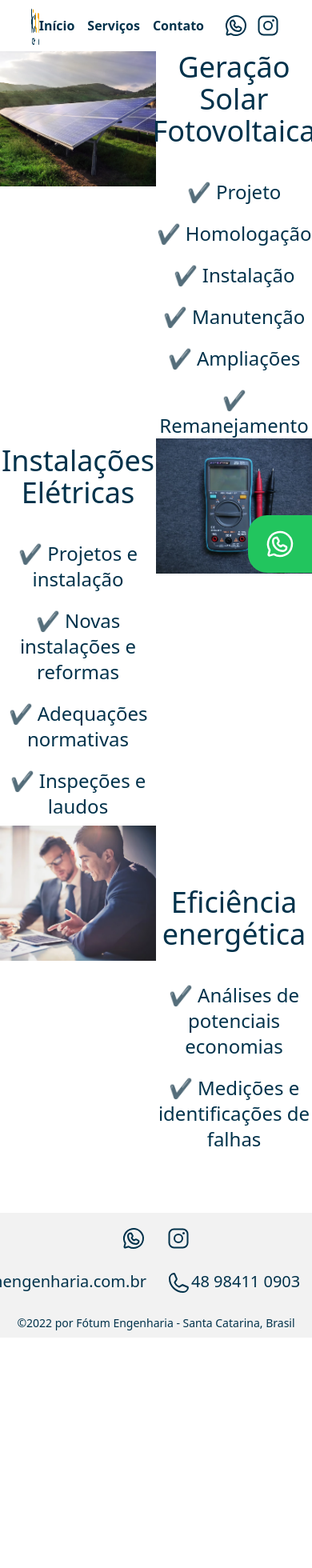
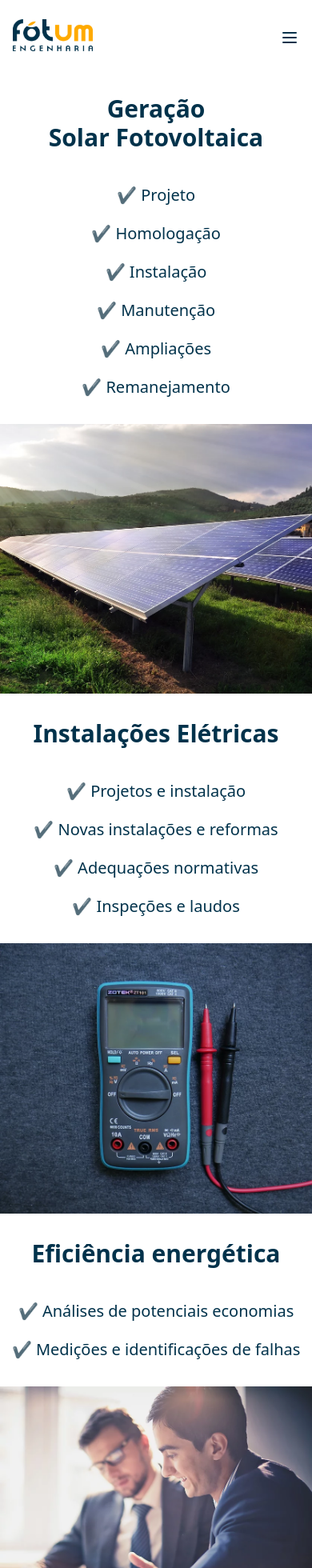
Before and after one commit to Rafagom/fotum-ts-serverless, a Next.js app: page /services in a window 390 px wide. Shown: the top 1960 px of the page at 80% size. Before the commit the page ends 1672 px from the top, so only its background shows below. Built offline with nearby package versions, Linux system fonts and the light colour scheme.

Commit message:
responsive

```diff
--- a/package.json
+++ b/package.json
@@ -9,6 +9,8 @@
     "lint": "next lint"
   },
   "dependencies": {
+    "@headlessui/react": "^1.6.4",
+    "@heroicons/react": "^1.0.6",
     "@sendgrid/mail": "^7.7.0",
     "axios": "^0.27.2",
     "formik": "^2.2.9",
--- a/pages/contact.tsx
+++ b/pages/contact.tsx
@@ -5,12 +5,14 @@ import { Widget } from "../src/components/Widget/Widget";
 
 function Contact() {
   return (
-    <>
+    <div className="">
       <Header />
       <ContactForm />
+
       <Footer />
+
       <Widget />
-    </>
+    </div>
   );
 }
 export default Contact;
--- a/pages/services.tsx
+++ b/pages/services.tsx
@@ -4,6 +4,7 @@ import { Widget } from "../src/components/Widget/Widget";
 import { motion, useAnimation } from "framer-motion";
 import { useInView } from "react-intersection-observer";
 import { useEffect } from "react";
+import Image from "next/image";
 
 function Services() {
   const left = {
@@ -43,20 +44,13 @@ function Services() {
   return (
     <>
       <Header />
-      <section className="grid grid-cols-2 grid-rows-3">
-        <img
-          className="col-start-1 col-end-2 w-full row-start-1"
-          src="/img1.webp"
-          alt="Modulos"
-        />
-
-        <div className="flex flex-col items-center justify-center gap-10">
-          <h2 className="text-4xl text-center">
+      <section className="grid grid-cols-1 pt-4 lg:grid-cols-2 lg:grid-cols-2grid-rows-3">
+        <div className="flex flex-col items-center justify-center gap-10 py-8 lg:py-0">
+          <h2 className="text-3xl font-semibold md:text-4xl text-center">
             Geração <br /> Solar Fotovoltaica
           </h2>
-          <ul className="flex flex-col text-2xl gap-5 text-center">
-            <li>✔ Projeto</li>
-            <li>✔ Homologação</li>
+          <ul className="flex flex-col gap-5 text-center text-xl md:text-2xl ">
+            <li>✔ Projeto</li> <li>✔ Homologação</li>
             <li>✔ Instalação</li>
             <li>✔ Manutenção</li>
             <li>✔ Ampliações</li>
@@ -64,9 +58,17 @@ function Services() {
           </ul>
         </div>
 
-        <div className="flex flex-col items-center  justify-center gap-10">
-          <h2 className="text-4xl text-center">Instalações Elétricas</h2>
-          <ul className="flex flex-col text-2xl gap-5 text-center">
+        <img
+          className="lg:col-start-1 lg:col-end-2 w-full lg:row-start-1"
+          src="/img1.webp"
+          alt="Modulos"
+        />
+
+        <div className="flex flex-col items-center  justify-center gap-10 py-8 lg:py-0">
+          <h2 className="text-3xl font-semibold md:text-4xl text-center">
+            Instalações Elétricas
+          </h2>
+          <ul className="flex flex-col text-xl md:text-2xl gap-5 text-center">
             <li>✔ Projetos e instalação</li>
             <li>✔ Novas instalações e reformas</li>
             <li>✔ Adequações normativas</li>
@@ -75,24 +77,25 @@ function Services() {
         </div>
 
         <img
-          className="col-start-2 col-end-3 w-full row-start-2"
           src="/img2.webp"
           alt="Modulos"
+          className="flex items-center justify-center lg:row-start-2 lg:col-start-2 lg:col-end-3 "
         />
 
-        <img
-          className="col-start-1 col-end-2 w-full row-start-3"
-          src="/img3.webp"
-          alt="Modulos"
-        />
-
-        <div className="flex flex-col items-center  justify-center gap-10">
-          <h2 className="text-4xl text-center">Eficiência energética</h2>
-          <ul className="flex flex-col text-2xl gap-5 text-center">
+        <div className="flex flex-col items-center  justify-center gap-10 py-8 lg:py-0">
+          <h2 className="text-3xl font-semibold md:text-4xl text-center">
+            Eficiência energética
+          </h2>
+          <ul className="flex flex-col text-xl md:text-2xl gap-5 text-center">
             <li>✔ Análises de potenciais economias</li>
             <li>✔ Medições e identificações de falhas</li>
           </ul>
         </div>
+        <img
+          className=" w-full lg:row-start-3 lg:col-start-1 lg:col-end-2"
+          src="/img3.webp"
+          alt="Modulos"
+        />
       </section>
       <Footer />
       <Widget />
--- a/src/components/Advantages.tsx
+++ b/src/components/Advantages.tsx
@@ -40,7 +40,7 @@ export function Advantages() {
 
   return (
     <section className="flex flex-col justify-center pt-10 gap-10">
-      <ul className="flex flex-col  text-5xl font-bold text-[#ffaa00]  text-center gap-5">
+      <ul className="flex flex-col text-2xl  px-2 font-bold text-[#ffaa00]  text-center gap-5 md:text-5xl">
         <motion.div
           className="box "
           ref={ref}
@@ -60,29 +60,30 @@ export function Advantages() {
           initial="hidden"
           animate={control}
         >
-          <li className="font-semibold text-[#00324b] text-3xl ">
+          <li className="font-semibold text-[#00324b] text-xl md:text-3xl ">
             - Até 95% de economia na conta de energia
           </li>
-          <li className="font-semibold text-[#00324b] text-3xl">
+          <li className="font-semibold text-[#00324b] text-xl md:text-3xl">
             - Livre de ajustes tarifários
           </li>
-          <li className="font-semibold text-[#00324b] text-3xl">
+          <li className="font-semibold text-[#00324b] text-xl md:text-3xl">
             - Investimento de baixo risco
           </li>
-          <li className="font-semibold text-[#00324b] text-3xl">
+          <li className="font-semibold text-[#00324b] text-xl md:text-3xl">
             - Valorização do imóvel e da marca
           </li>
-          <li className="font-semibold text-[#00324b] text-3xl">
+          <li className="font-semibold text-[#00324b] text-xl md:text-3xl">
             - Compromisso socioambiental
           </li>
-          <li className="font-semibold text-[#00324b] text-3xl">
+          <li className="font-semibold text-[#00324b] text-xl md:text-3xl">
             - Baixa manutenção
           </li>
         </motion.div>
       </ul>
 
-      <img
-        className="w-full h-[75vh]"
+      <Image
+        width={800}
+        height={600}
         src="/img-bottom.jpeg"
         alt="Modulos Fotovoltaicos"
       />
--- a/src/components/Footer.tsx
+++ b/src/components/Footer.tsx
@@ -4,49 +4,48 @@ export function Footer() {
   return (
     // <footer className="grid grid-cols-[8fr,1fr] mb-2">
     <footer className="flex flex-col w-full items-center gap-6  bg-[#f2f2f2] pt-4 pb-2">
-      <div className="flex items-center gap-6">
+      <div className="flex w-full items-center justify-center gap-6  bg-[#f2f2f2] pt-4 pb-2">
+        <a
+          className="flex items-center gap-2 font-medium"
+          href="mailto:contato@fotumengenharia.com.br"
+          target="_blank"
+          rel="noreferrer"
+        >
+          <Envelope size={32} />
+          <p className="hidden lg:flex"> contato@fotumengenharia.com.br</p>
+        </a>
         <a
           href="https://api.whatsapp.com/message/2KTISK2P7CG6E1?autoload=1&app_absent=0"
           target="_blank"
           rel="noreferrer"
+          className="flex items-center gap-2 font-medium"
         >
           <WhatsappLogo size={32} />
+          <p className="hidden lg:flex">(48) 98411-0903</p>
         </a>
+
+        <a
+          className="flex items-center gap-2 font-medium"
+          href="tel:7197001211 "
+        >
+          <Phone size={32} />
+          <p className="hidden lg:flex">(48) 98411-0903</p>
+        </a>
+
         <a
           href="https://www.instagram.com/fotumengenharia/"
           target="_blank"
           rel="noreferrer"
+          className="flex items-center gap-2 font-medium"
         >
-          {" "}
-          <InstagramLogo size={32} />{" "}
+          <InstagramLogo size={32} />
+          <p className="hidden lg:flex">/fotumengenharia</p>
         </a>
       </div>
 
-      <div className="flex flex-col items-center gap-6 w-full">
-        <div className="grid grid-cols-2 text-center gap-6">
-          <a
-            className="text-xl font-medium flex justify-end"
-            href="mailto:contato@fotumengenharia.com.br"
-            target="_blank"
-            rel="noreferrer"
-          >
-            <Envelope size={32} />
-            contato@fotumengenharia.com.br
-          </a>
-          <a
-            className="text-xl font-medium flex justify-start"
-            href="https://api.whatsapp.com/message/2KTISK2P7CG6E1?autoload=1&app_absent=0"
-            target="_blank"
-            rel="noreferrer"
-          >
-            <Phone size={32} />
-            48 98411 0903
-          </a>
-        </div>
-        <p className="text-sm">
-          ©2022 por Fótum Engenharia - Santa Catarina, Brasil
-        </p>
-      </div>
+      <p className="text-sm">
+        ©2022 por Fótum Engenharia - Santa Catarina, Brasil
+      </p>
     </footer>
   );
 }
--- a/src/components/Form.tsx
+++ b/src/components/Form.tsx
@@ -129,7 +129,7 @@ export function ContactForm() {
         initial="hidden"
         animate={control}
       >
-        <h1 className="text-4xl font-bold text-[#ffaa00]">
+        <h1 className="text-4xl font-bold text-[#ffaa00] text-center w-[13ch] md:w-full">
           Se interessou? Fale conosco!
         </h1>{" "}
       </motion.div>
@@ -190,7 +190,7 @@ export function ContactForm() {
               />
             </div>
 
-            <div className="flex flex-col w-full items-end">
+            <div className="flex flex-col w-full md:items-end">
               <button
                 className="flex rounded bg-[#00324b] text-[#ffaa00] font-semibold text-lg  px-5 py-2  mt-5 justify-center hover:bg-[#174d68] transition-colors disabled:opacity-50 disabled:hover:bg-[#00324b]"
                 type="submit"
--- a/src/components/Header.tsx
+++ b/src/components/Header.tsx
@@ -1,22 +1,132 @@
 import { InstagramLogo, WhatsappLogo } from "phosphor-react";
 import Link from "next/link";
 import Image from "next/image";
+import { Fragment } from "react";
+import { Popover, Transition } from "@headlessui/react";
+import { MenuIcon, XIcon } from "@heroicons/react/outline";
 
 export function Header() {
+  const navigation = [
+    { name: "Início", href: "/" },
+    { name: "Serviços", href: "/services" },
+    { name: "Contato", href: "/contact" },
+  ];
   return (
     <section>
-      <div className="bg-white w-full fixed h-16 z-10">
-        <header className="flex h-16  justify-between max-w-[80vw] items-center mx-auto mb-16 ">
+      <Popover>
+        <div className="relative pt-6 px-4 sm:px-10 lg:px-16 sm:pt-0">
+          <nav
+            className="relative flex items-center justify-between sm:h-14 lg:justify-start"
+            aria-label="Global"
+          >
+            <div className="flex items-center flex-grow flex-shrink-0 lg:flex-grow-0">
+              <div className="flex items-center justify-between w-full md:w-auto">
                 <Link href={"/"}>
                   <a>
-              <img
-                className="w-[120px] h-12"
+                    <Image
                       src="/logo.png"
                       alt="Logo Fótum Engenharia"
+                      width={100}
+                      height={40}
                     />
                   </a>
                 </Link>
+                <div className="-mr-2 flex items-center md:hidden">
+                  <Popover.Button className="bg-white rounded-md p-2 inline-flex items-center justify-center  hover:text-gray-500 hover:bg-gray-100 focus:outline-none focus:ring-2 focus:ring-inset focus:ring-[#ffaa00]">
+                    <span className="sr-only">Open main menu</span>
+                    <MenuIcon className="h-6 w-6" aria-hidden="true" />
+                  </Popover.Button>
+                </div>
+              </div>
+            </div>
+            <div className="hidden md:flex md:ml-10 md:pr-0 md:space-x-8 md:items-center md:justify-end md:w-full">
+              {navigation.map((item) => (
+                <Link key={item.name} href={item.href}>
+                  <a className="font-medium hover:text-gray-900">{item.name}</a>
+                </Link>
+              ))}
+              <div className="flex items-center gap-6">
+                <a
+                  href="https://api.whatsapp.com/message/2KTISK2P7CG6E1?autoload=1&app_absent=0"
+                  target="_blank"
+                  rel="noreferrer"
+                >
+                  <WhatsappLogo size={32} />
+                </a>
+                <a
+                  href="https://www.instagram.com/fotumengenharia/"
+                  target="_blank"
+                  rel="noreferrer"
+                >
+                  <InstagramLogo size={32} />
+                </a>
+              </div>
+            </div>
+          </nav>
+        </div>
 
+        <Transition
+          as={Fragment}
+          enter="duration-150 ease-out"
+          enterFrom="opacity-0 scale-95"
+          enterTo="opacity-100 scale-100"
+          leave="duration-100 ease-in"
+          leaveFrom="opacity-100 scale-100"
+          leaveTo="opacity-0 scale-95"
+        >
+          <Popover.Panel
+            focus
+            className="absolute z-10 top-0 inset-x-0 p-2 transition transform origin-top-right md:hidden"
+          >
+            <div className="rounded-lg shadow-md bg-white ring-1 ring-black ring-opacity-5 overflow-hidden">
+              <div className="px-5 pt-4 flex items-center justify-between">
+                <div>
+                  <Image
+                    src="/logo.png"
+                    alt="Logo Fótum Engenharia"
+                    width={100}
+                    height={40}
+                  />
+                </div>
+                <div className="-mr-2">
+                  <Popover.Button className="bg-white rounded-md p-2 inline-flex items-center justify-center  hover:text-gray-500 hover:bg-gray-100 focus:outline-none focus:ring-2 focus:ring-inset focus:ring-[#ffaa00]">
+                    <span className="sr-only">Close main menu</span>
+                    <XIcon className="h-6 w-6" aria-hidden="true" />
+                  </Popover.Button>
+                </div>
+              </div>
+              <div className="flex flex-col px-8 pt-2 pb-2 space-y-1 items-center gap-2 ">
+                {navigation.map((item) => (
+                  <Link key={item.name} href={item.href} replace>
+                    <a className=" px-24 py-4 rounded-md text-base font-bold  hover:text-gray-900 hover:bg-yellow-500">
+                      {item.name}
+                    </a>
+                  </Link>
+                ))}
+                <a
+                  href="https://www.instagram.com/fotumengenharia/"
+                  target="_blank"
+                  rel="noreferrer"
+                  className=" px-24 py-4 rounded-md text-base font-bold  hover:text-gray-900 hover:bg-yellow-500"
+                >
+                  Intagram
+                </a>
+                <a
+                  href="https://api.whatsapp.com/message/2KTISK2P7CG6E1?autoload=1&app_absent=0"
+                  target="_blank"
+                  rel="noreferrer"
+                  className=" px-24 py-4 rounded-md text-base font-bold  hover:text-gray-900 hover:bg-yellow-500"
+                >
+                  Whatsapp
+                </a>
+              </div>
+            </div>
+          </Popover.Panel>
+        </Transition>
+      </Popover>
+
+      {/* <div className="bg-white w-full h-16 z-10">
+        <header className="flex h-16  justify-between max-w-[80vw] items-center mx-auto mb-16 ">
           <nav className="flex items-center gap-6">
             <ul className="flex items-center gap-4 font-semibold">
               <li>
@@ -56,7 +166,7 @@ export function Header() {
           </nav>
         </header>
       </div>
-      <div className="h-16"></div>
+      <div className="h-16"></div> */}
     </section>
   );
 }
--- a/src/components/Welcome.tsx
+++ b/src/components/Welcome.tsx
@@ -10,10 +10,10 @@ import "swiper/css/navigation";
 
 export function Welcome() {
   return (
-    <section className="flex relative items-center justify-center">
+    <section className="flex items-center justify-center">
       <div className="flex flex-col z-[2]  absolute items-center text-center text-white">
         <h1 className="flex text-7xl font-bold">Muito bem-vindo!</h1>
-        <p className="w-[40ch] font-semibold text-2xl">
+        <p className="w-[40ch] font-semibold md:text-2xl">
           Temos as melhores soluções em sistemas de geração solar fotovoltaica.
         </p>
       </div>
@@ -25,7 +25,7 @@ export function Welcome() {
         loop={true}
         modules={[Autoplay, Pagination, Navigation]}
         centeredSlides={true}
-        className="mySwiper"
+        className="mySwiper "
         spaceBetween={0}
         slidesPerView={1}
         // onSlideChange={() => console.log("slide change")}
@@ -39,12 +39,7 @@ export function Welcome() {
         scrollbar={{ draggable: true }}
       >
         <SwiperSlide>
-          {" "}
-          <img
-            className="h-[calc(100vh-4rem)] w-full"
-            src="/img1.webp"
-            alt=""
-          />
+          <img className="" src="/img1.webp" alt="" />
         </SwiperSlide>
         <SwiperSlide>
           <img
--- a/src/components/Widget/Widget.tsx
+++ b/src/components/Widget/Widget.tsx
@@ -5,7 +5,7 @@ export function Widget() {
     <a
       href="https://api.whatsapp.com/message/2KTISK2P7CG6E1?autoload=1&app_absent=0"
       target="_blank"
-      className="fixed bottom-32 right-0 z-10 "
+      className="hidden md:flex md:fixed md:bottom-32 md:right-0 md:z-10 "
       rel="noreferrer"
     >
       <button>
--- a/styles/globals.css
+++ b/styles/globals.css
@@ -3,7 +3,7 @@
 @tailwind utilities;
 
 body {
-  @apply text-[#00324b];
+  @apply text-[#00324b] min-h-[100vh];
 }
 /* bg-[#f2f2f2] */
 
```
Also changed, not shown: 1 other file (tests, documents, lock files or other folders). Lines whose indentation alone changed are shown as unchanged.
